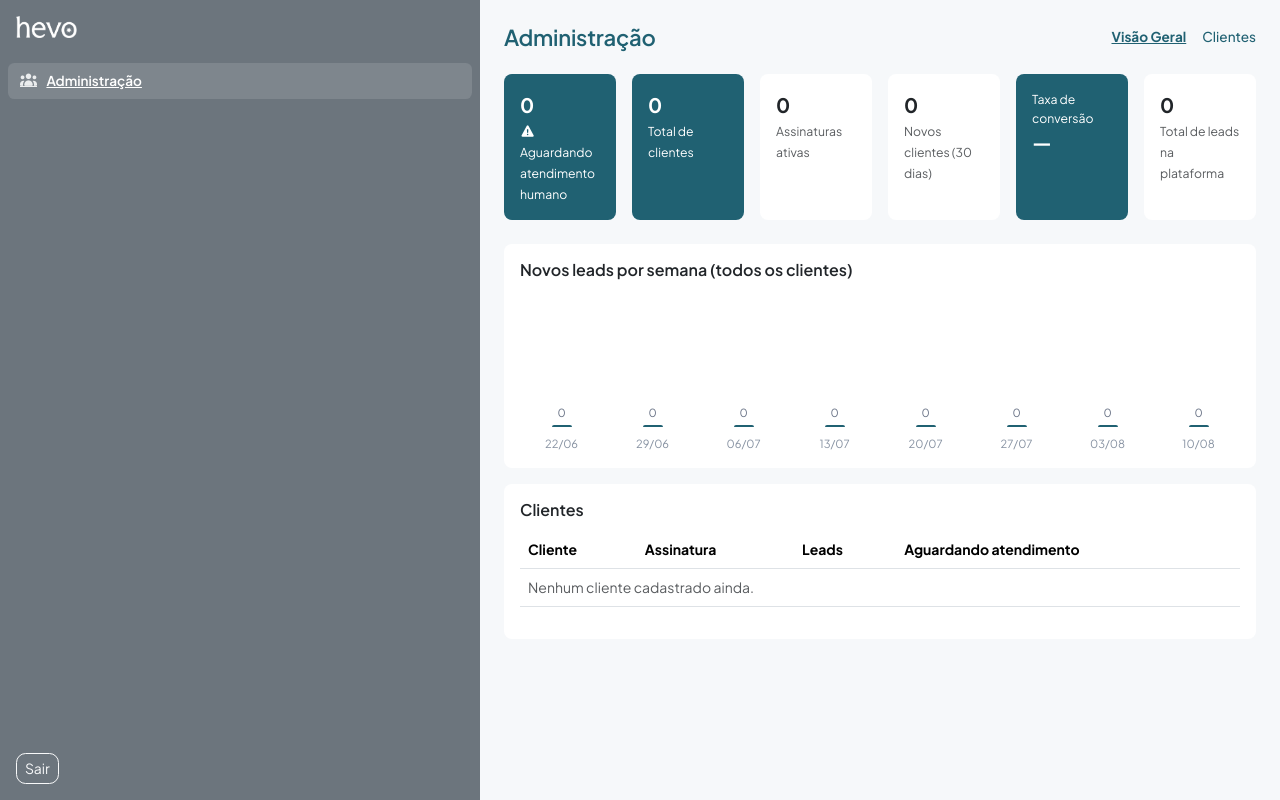
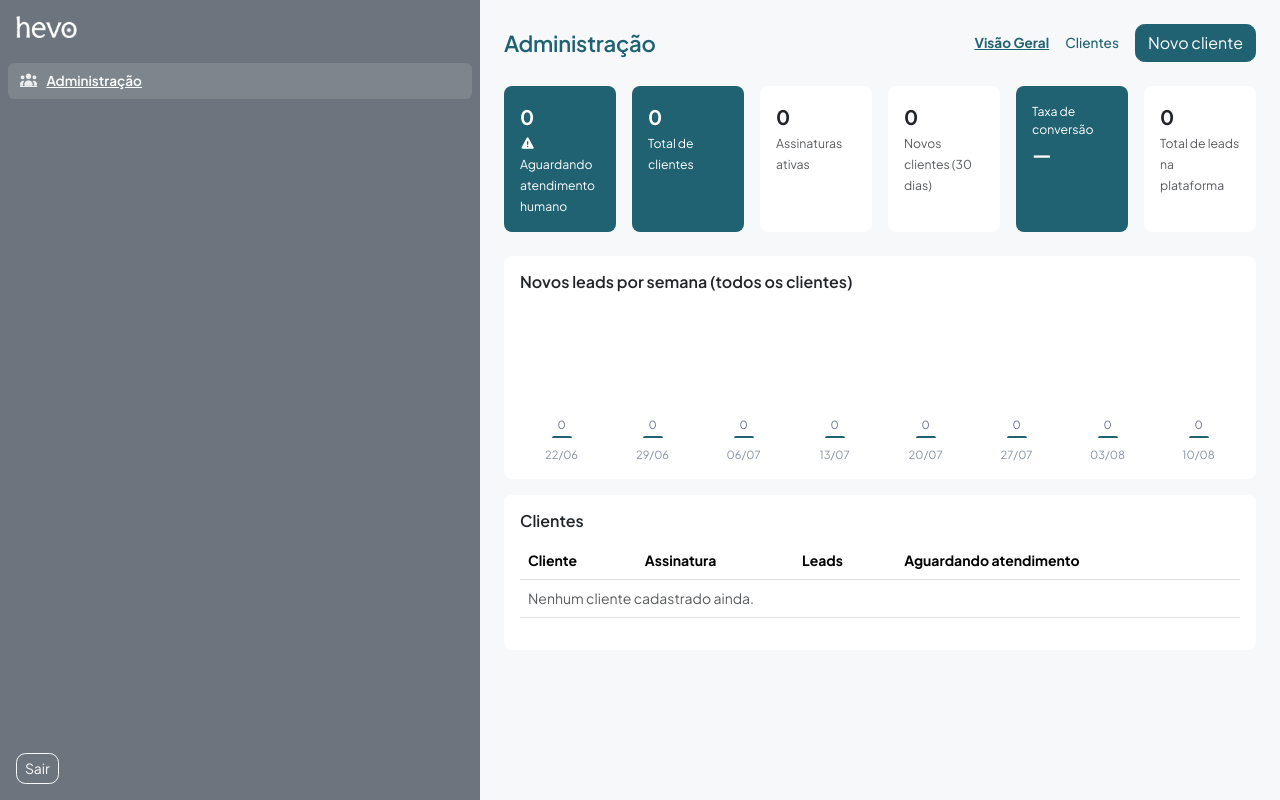
Before and after one commit to rsard/hevo, a Django app: page /administracao/ in a window 1280 px wide. Run offline with Django 5.2, Linux system fonts and the light colour scheme; the visitor is signed in with stand-in values (Sample User, id 1); data that the repository does not hold is empty; parts of the project's set-up code (start-up, migrations or seed data) failed here and were passed over.

Commit message:
Add "Novo cliente" button to backoffice dashboard, not just customer list
Co-Authored-By: Claude Sonnet 5 <noreply@anthropic.com>

```diff
--- a/templates/backoffice/dashboard.html
+++ b/templates/backoffice/dashboard.html
@@ -7,9 +7,14 @@
 <div class="container-fluid p-4">
     <div class="d-flex justify-content-between align-items-center mb-4 flex-wrap gap-3">
         <h1>Administração</h1>
-        <div class="d-flex align-items-center gap-3" role="group">
-            <span class="text-link active">Visão Geral</span>
-            <a href="{% url 'backoffice:customer-list' %}" class="text-link">Clientes</a>
+        <div class="d-flex align-items-center gap-3">
+            <div class="d-flex align-items-center gap-3" role="group">
+                <span class="text-link active">Visão Geral</span>
+                <a href="{% url 'backoffice:customer-list' %}" class="text-link">Clientes</a>
+            </div>
+            <a href="{% url 'backoffice:customer-create' %}" class="btn btn-hevo">
+                Novo cliente
+            </a>
         </div>
     </div>
 
```
